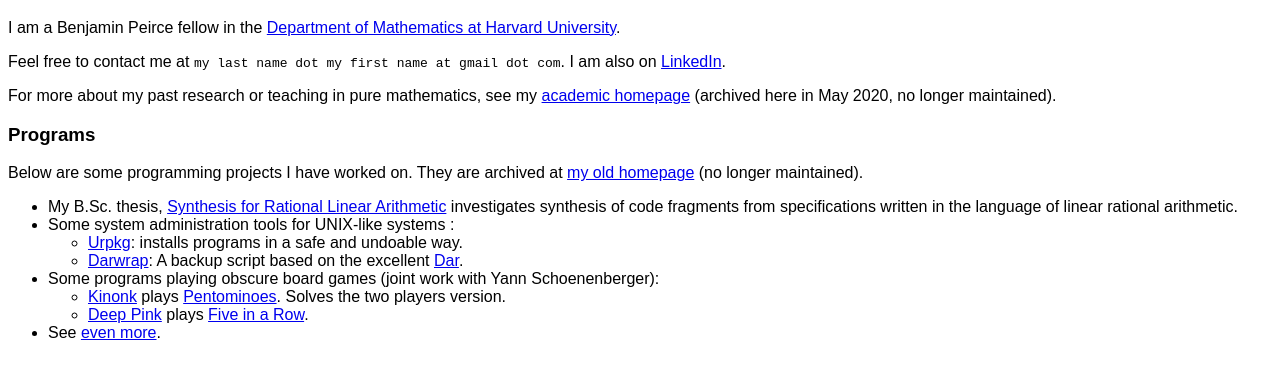
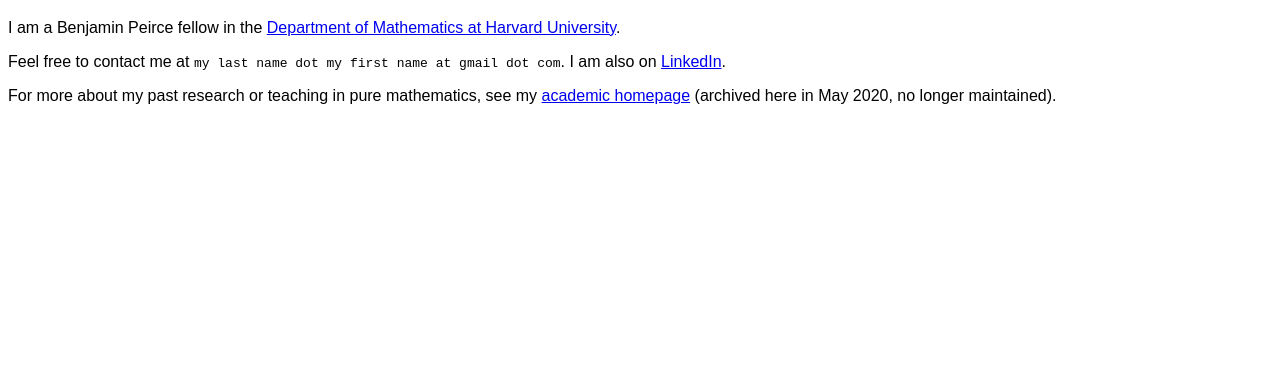
Before and after one commit to svasey/svasey.github.io, a plain HTML site: page index.html in a window 1280 px wide. Shown: the part 61-440 px from the top of the page. Drawn offline with Linux system fonts and the light colour scheme.

Commit message:
removed programs from index

```diff
--- a/index.html
+++ b/index.html
@@ -19,30 +19,30 @@
     <p>Feel free to contact me at <code>my last name dot my first name at gmail dot com</code>. I am also on <a href="https://www.linkedin.com/in/sebastien-vasey-3642931a4">LinkedIn</a>.</p>
     <p>For more about my past research or teaching in pure mathematics, see my <a href="academic-homepage-may-2020">academic homepage</a> (archived here in May 2020, no longer maintained).
     </p>
-    <h3>Programs</h3>
-    <p>
-      Below are some programming projects I have worked on. They are archived at <a href="academic-homepage-may-2020/old-homepage-archive-2013/">my old homepage</a> (no longer maintained).
-    </p>
-    <p>
-      <ul>
-	<li> My B.Sc. thesis, <a href="academic-homepage-may-2020/old-homepage-archive-2013/projects/synthesis-rla/">Synthesis for Rational Linear Arithmetic</a> investigates synthesis of code fragments from specifications written in the language of linear rational arithmetic.</li>
-	<li>
-	  Some system administration tools for UNIX-like systems :
-	  <ul>
-	    <li><a href="academic-homepage-may-2020/old-homepage-archive-2013/projects/urpkg/index_en.html">Urpkg</a>: installs programs in a safe and undoable way.</li>
-	    <li><a href="academic-homepage-may-2020/old-homepage-archive-2013/projects/darwrap_en.html">Darwrap</a>: A backup script based on the excellent <a href="http://dar.linux.free.fr/">Dar</a>.</li>
-	  </ul>
-	</li>
-	<li>
-	  Some programs playing obscure board games (joint work with Yann Schoenenberger):
-	  <ul>
-	    <li><a href="http://kinonk.sourceforge.net/">Kinonk</a> plays <a href="https://en.wikipedia.org/wiki/Pentominoes">Pentominoes</a>. Solves the two players version.</li>
-	    <li><a href="academic-homepage-may-2020/old-homepage-archive-2013/projects/deeppink_en.html">Deep Pink</a> plays <a href="https://en.wikipedia.org/wiki/Gomoku">Five in a Row</a>.</li>
-	  </ul>
-	</li>
-	<li>See <a href="academic-homepage-may-2020/old-homepage-archive-2013/projects/old-stuff/index_en.html">even more</a>.</li>
-      </ul>
-    </p>
+    <!-- <h3>Programs</h3> -->
+    <!-- <p> -->
+    <!--   Below are some programming projects I have worked on. They are archived at <a href="academic-homepage-may-2020/old-homepage-archive-2013/">my old homepage</a> (no longer maintained). -->
+    <!-- </p> -->
+    <!-- <p> -->
+    <!--   <ul> -->
+    <!-- 	<li> My B.Sc. thesis, <a href="academic-homepage-may-2020/old-homepage-archive-2013/projects/synthesis-rla/">Synthesis for Rational Linear Arithmetic</a> investigates synthesis of code fragments from specifications written in the language of linear rational arithmetic.</li> -->
+    <!-- 	<li> -->
+    <!-- 	  Some system administration tools for UNIX-like systems : -->
+    <!-- 	  <ul> -->
+    <!-- 	    <li><a href="academic-homepage-may-2020/old-homepage-archive-2013/projects/urpkg/index_en.html">Urpkg</a>: installs programs in a safe and undoable way.</li> -->
+    <!-- 	    <li><a href="academic-homepage-may-2020/old-homepage-archive-2013/projects/darwrap_en.html">Darwrap</a>: A backup script based on the excellent <a href="http://dar.linux.free.fr/">Dar</a>.</li> -->
+    <!-- 	  </ul> -->
+    <!-- 	</li> -->
+    <!-- 	<li> -->
+    <!-- 	  Some programs playing obscure board games (joint work with Yann Schoenenberger): -->
+    <!-- 	  <ul> -->
+    <!-- 	    <li><a href="http://kinonk.sourceforge.net/">Kinonk</a> plays <a href="https://en.wikipedia.org/wiki/Pentominoes">Pentominoes</a>. Solves the two players version.</li> -->
+    <!-- 	    <li><a href="academic-homepage-may-2020/old-homepage-archive-2013/projects/deeppink_en.html">Deep Pink</a> plays <a href="https://en.wikipedia.org/wiki/Gomoku">Five in a Row</a>.</li> -->
+    <!-- 	  </ul> -->
+    <!-- 	</li> -->
+    <!-- 	<li>See <a href="academic-homepage-may-2020/old-homepage-archive-2013/projects/old-stuff/index_en.html">even more</a>.</li> -->
+    <!--   </ul> -->
+    <!-- </p> -->
 
 </body>
 </html>
```
